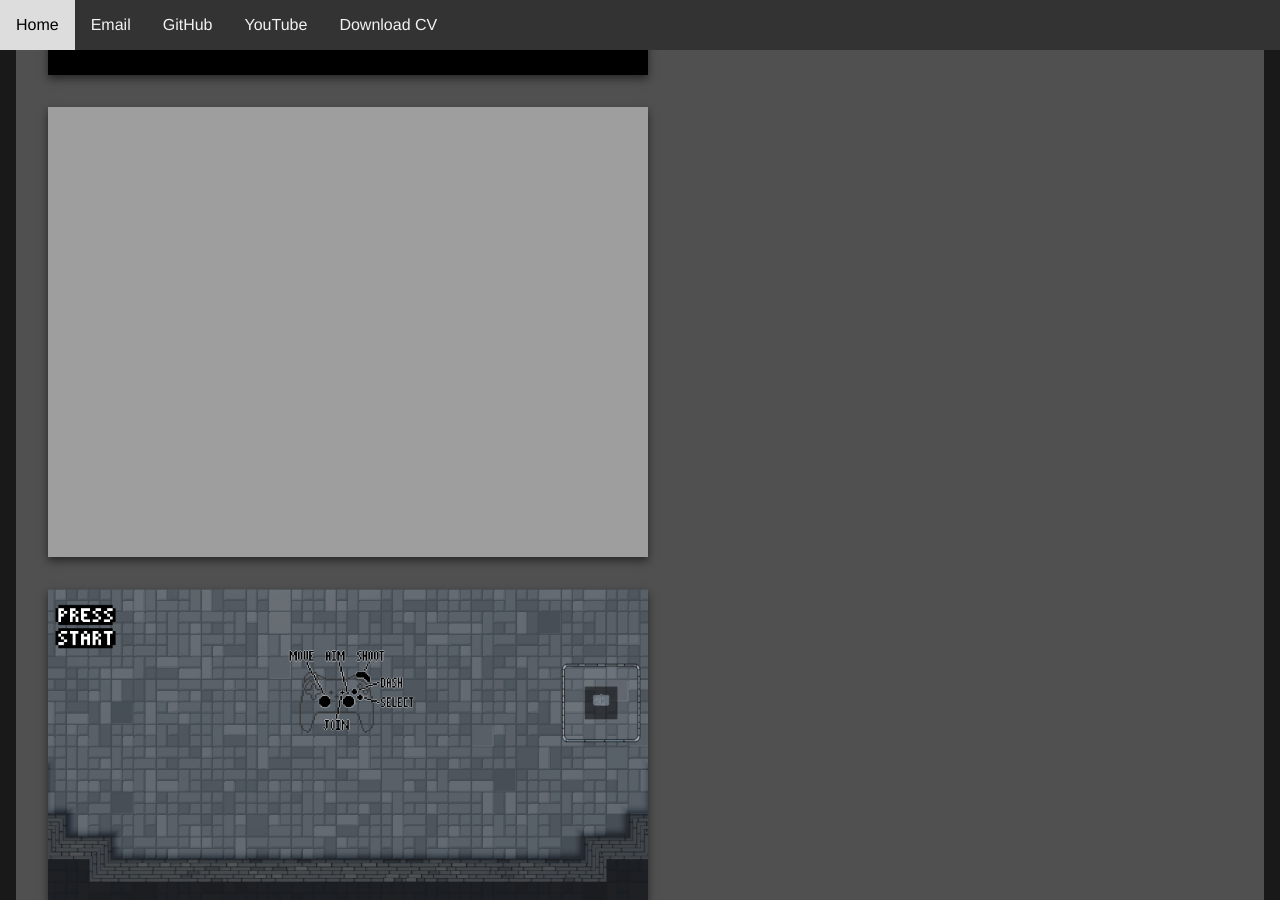
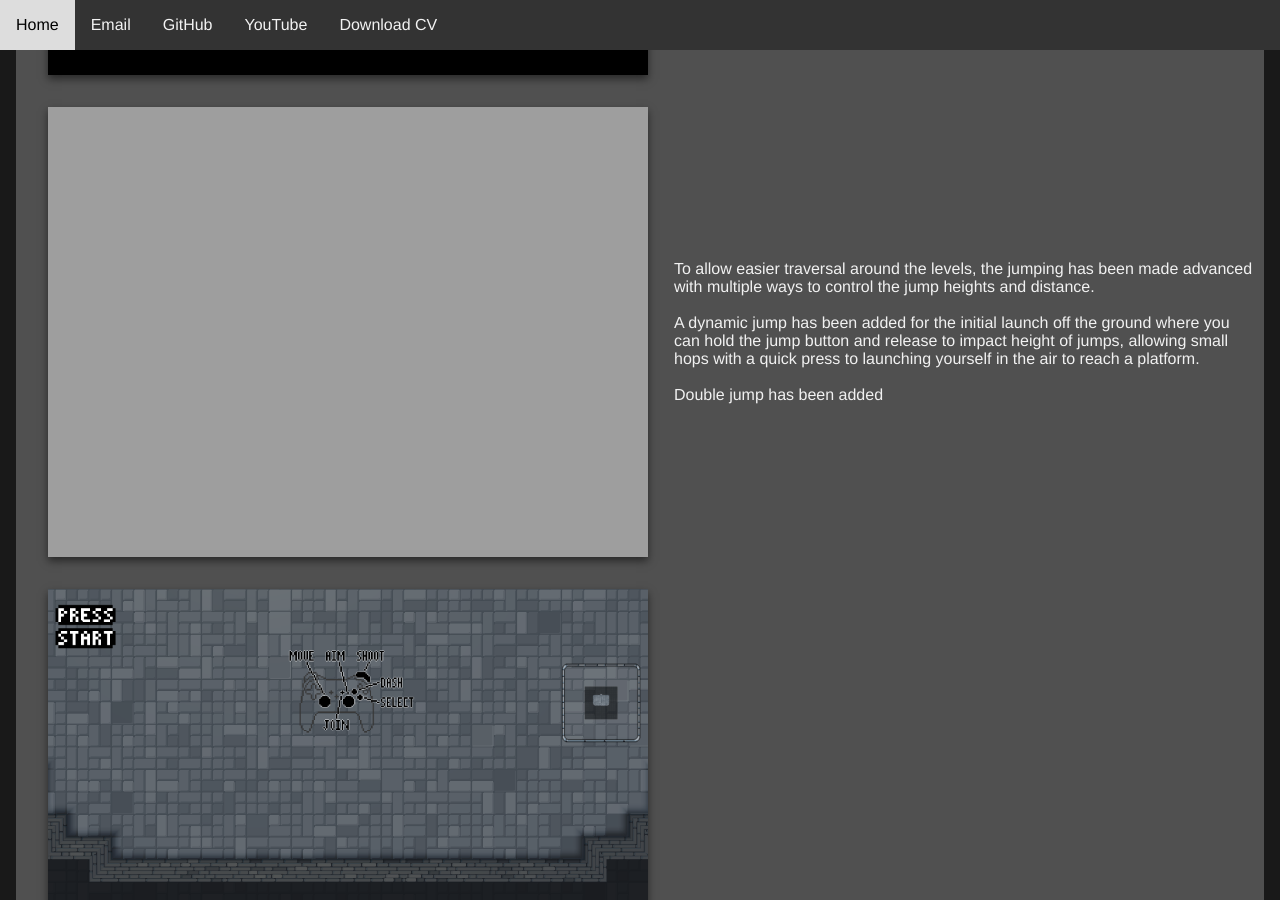
Before and after one commit to KaneAdams-Dev/KaneAdams-Dev.github.io, a Jekyll site: the page built from Projects/Rambleon.html, in a window 1280 px wide and 900 px high, scrolled down 1859 px. Built offline with Jekyll 4.4.1, drawn with Linux system fonts in a browser that asks for light colours; Markdown is read by kramdown in place of the engine named in the settings.

Commit message:
Rambleon - Jumps
Started adding Section on jumps

```diff
--- a/Projects/Rambleon.html
+++ b/Projects/Rambleon.html
@@ -171,7 +171,15 @@ title: Tales of Rambleon | Gameplay Programmer
 
                 <img src="/Images/Mobbers/Unchecked/GameScreenshot06-07-24 (00-15-23).png">
                 <p>
+                    To allow easier traversal around the levels, the jumping has been made advanced with multiple ways to control the jump heights and distance.
 
+                    <br><br>
+
+                    A dynamic jump has been added for the initial launch off the ground where you can hold the jump button and release to impact height of jumps, allowing small hops with a quick press to launching yourself in the air to reach a platform.
+
+                    <br><br>
+
+                    Double jump has been added
                 </p>
 
                 <img src="/Images/Mobbers/Unchecked/GameScreenshot06-07-24 (00-08-13).png">
```
